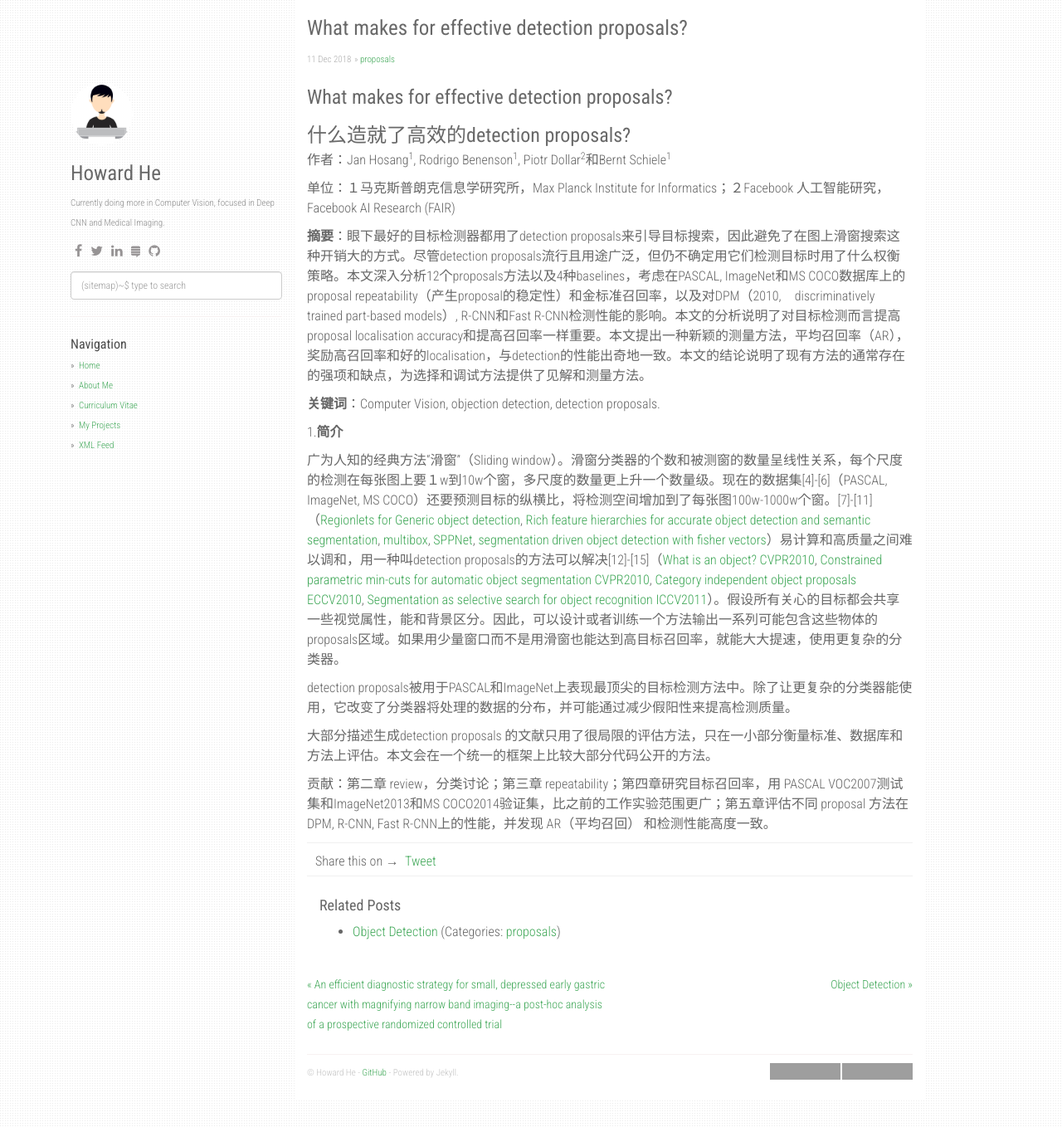
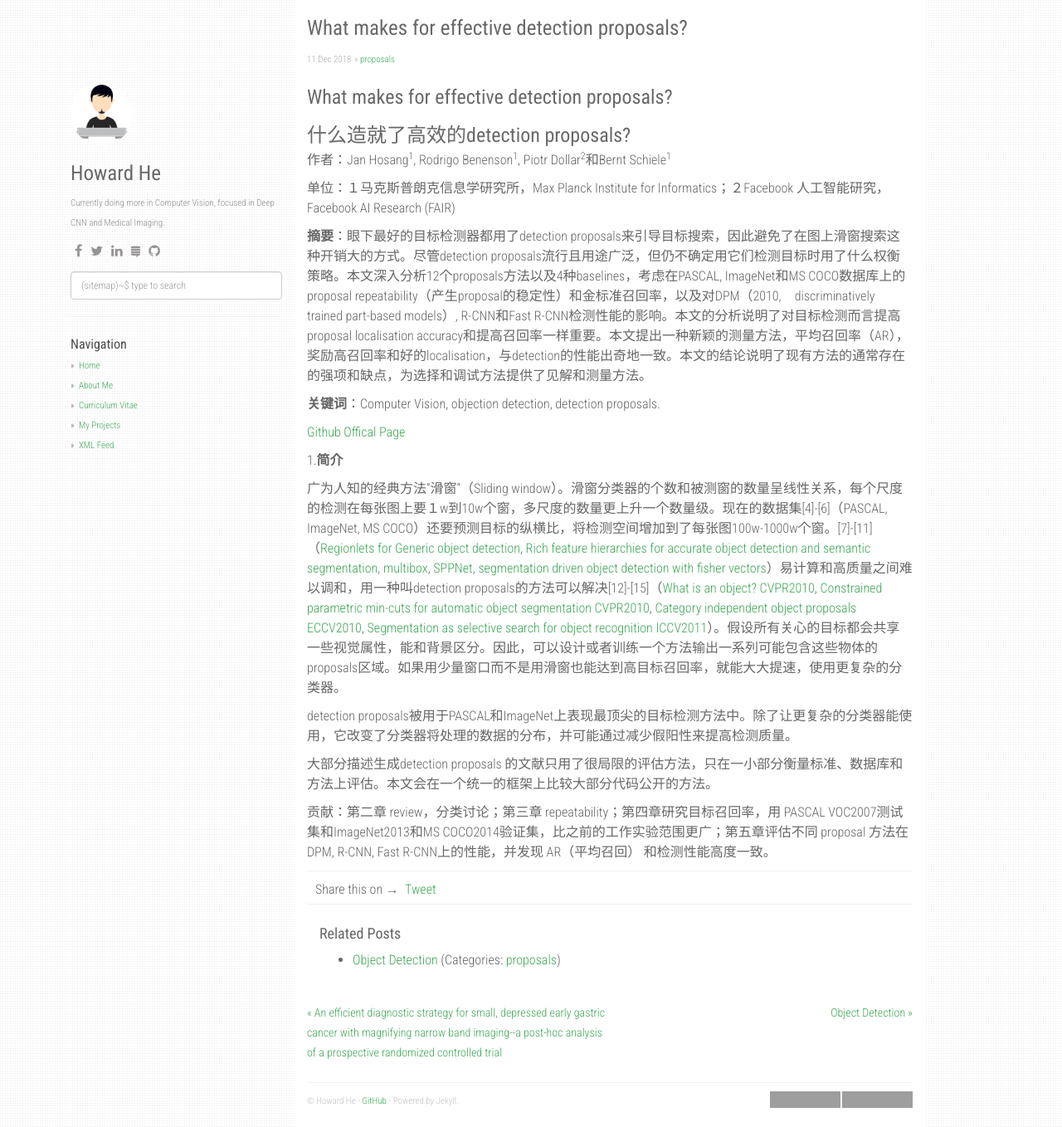
Before and after one commit to howardchina/howardchina.github.io, a Jekyll site: the page built from _posts/2018-12-11-What-makes-for-effective-detection-proposals.md, in a window 1280 px wide and 1358 px high. Shown: the whole window at 83% size. Built offline with Jekyll 4.4.1, drawn with Linux system fonts in a browser that asks for light colours; nearby versions of some CDN libraries; comment, search, counter and statistics services are not loaded; grey boxes are pictures that could not be loaded.

Commit message:
fast update

```diff
--- a/_posts/2018-12-11-What-makes-for-effective-detection-proposals.md
+++ b/_posts/2018-12-11-What-makes-for-effective-detection-proposals.md
@@ -17,6 +17,8 @@ categories: [proposals]
 
 **关键词**：Computer Vision, objection detection, detection proposals.
 
+[Github](https://github.com/hosang/detection-proposals)
+[Offical Page](multimodal-computing/research/object-recognition-and-scene-understanding/how-good-are-detection-proposals-really/)
 
 1.**简介**
 
```
